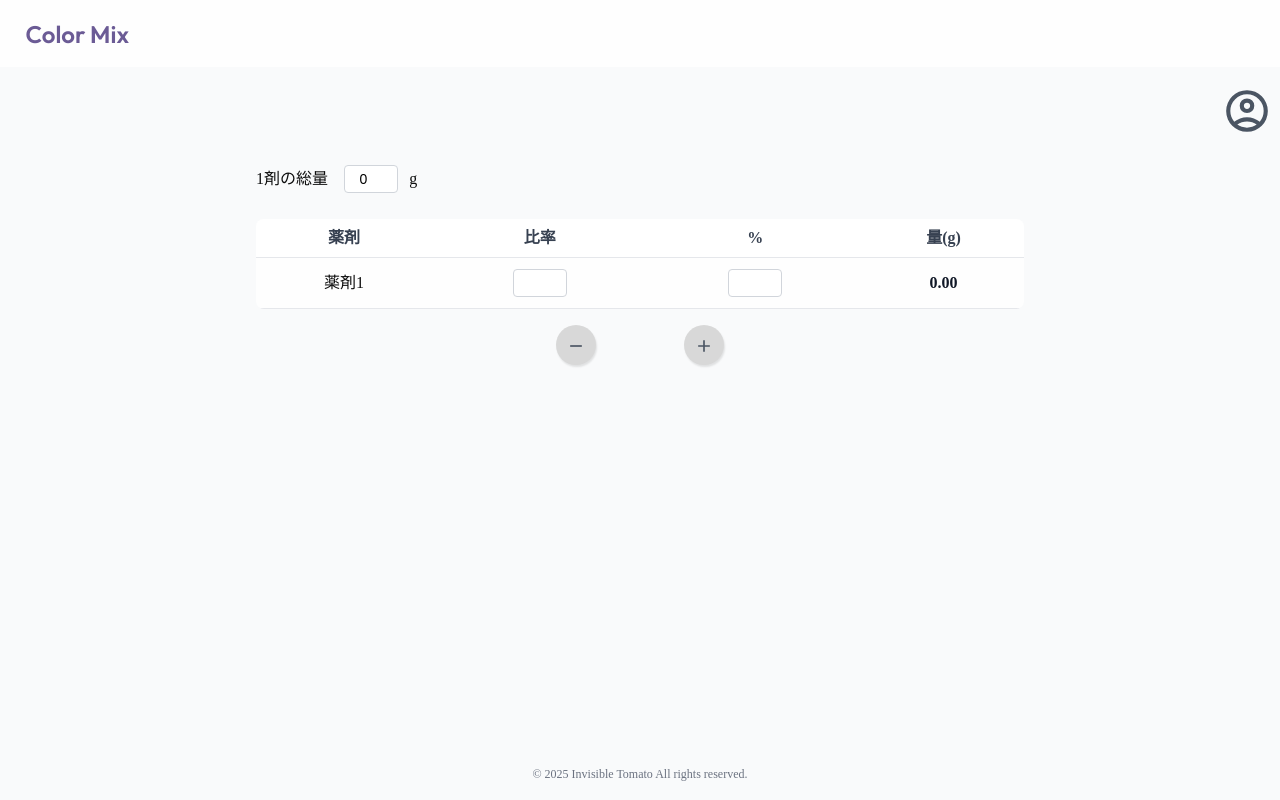
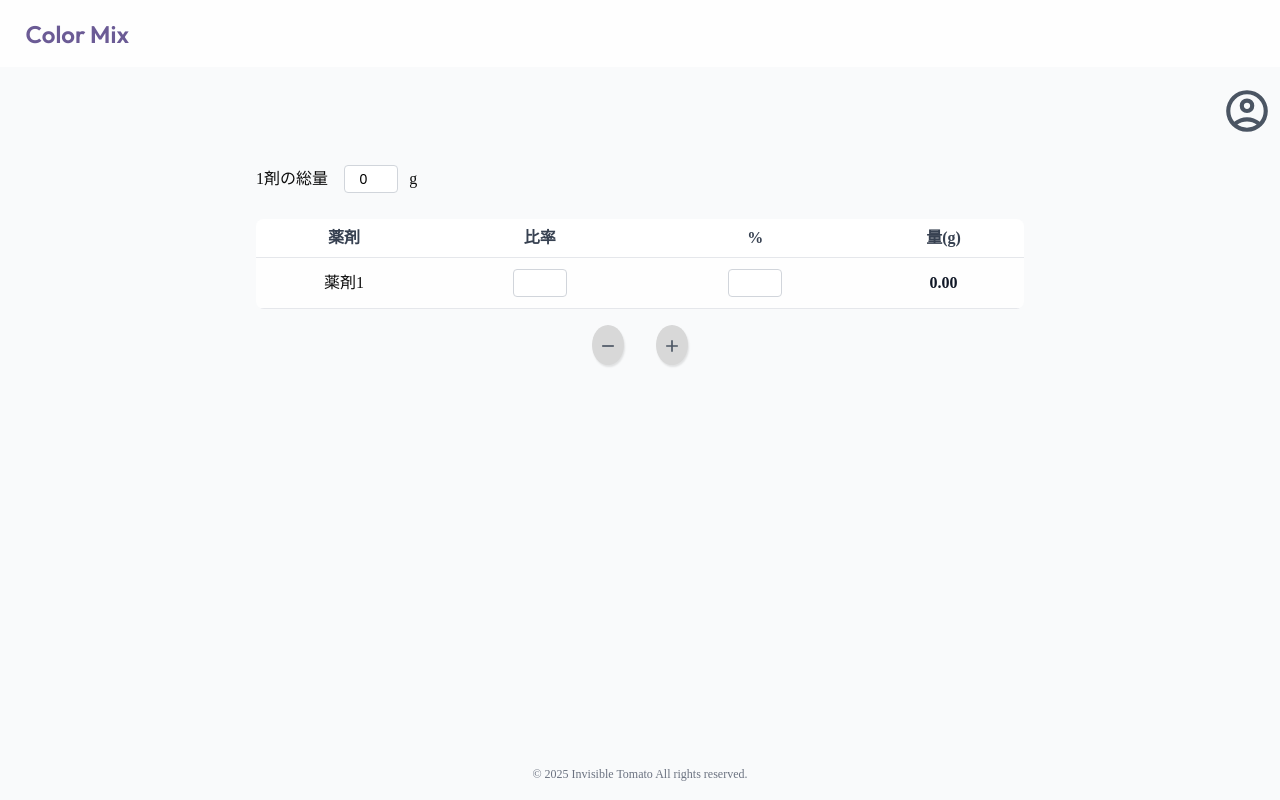
Before and after one commit to InvisibleTomato/color-mix, a Next.js app: page /home in a window 1280 px wide. Built offline with nearby package versions, Linux system fonts and the light colour scheme.

Commit message:
💄 pc版の+-ボタンのwidthを10vwに変更

```diff
--- a/src/app/components/Calc/Calc.module.scss
+++ b/src/app/components/Calc/Calc.module.scss
@@ -74,6 +74,10 @@
   @include mq(tab) {
     width: 20vw;
   }
+
+  @include mq(pc) {
+    width: 10vw;
+  }
 }
 
 .totalAmountContainer {
```
